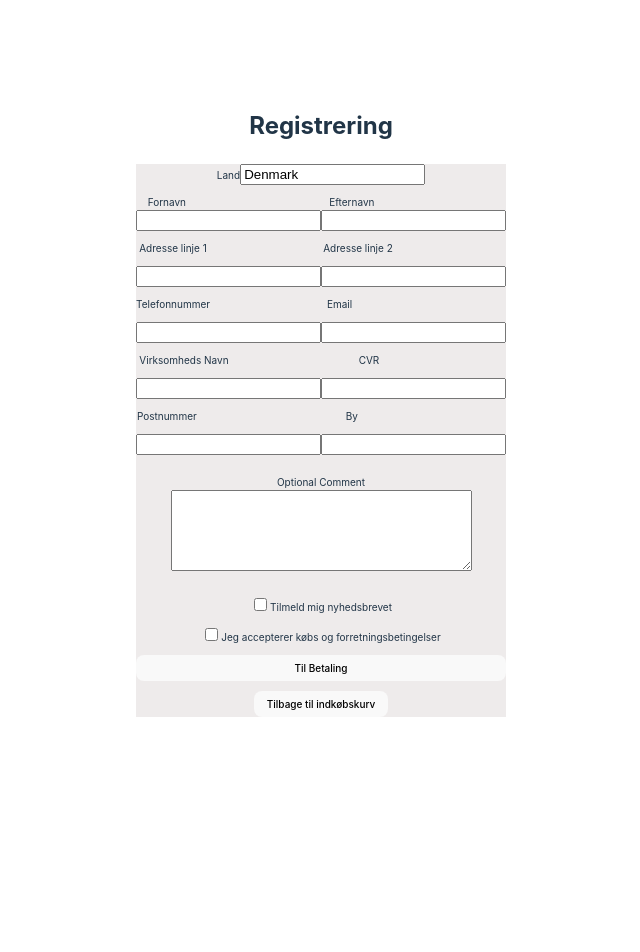
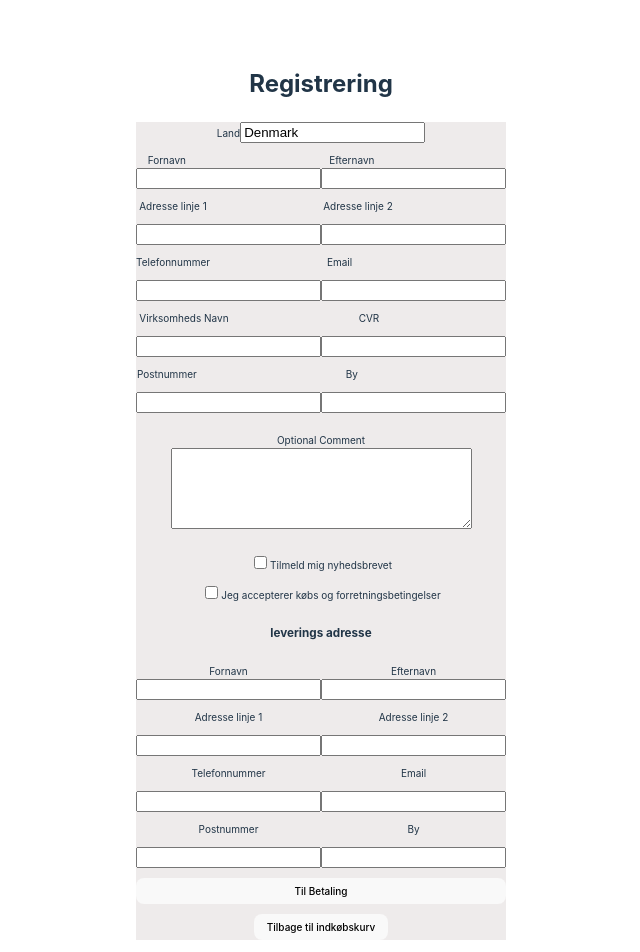
Before and after one commit to Gustavclausen1804/frontend_webtechnology_course, a React (Vite) app: page /checkout in a window 1280 px wide. Shown: the top 952 px of the page, without its empty margins (319-959 px from the left). Before the commit the page ends 800 px from the top, so only its background shows below. Built offline with nearby package versions, Linux system fonts and the light colour scheme; no server answers.

Commit message:
git commit before checkout 22/04

```diff
--- a/src/components/CheckoutForm.tsx
+++ b/src/components/CheckoutForm.tsx
@@ -17,6 +17,7 @@ interface FormData {
   zipCode: string;
   country: string;
 
+  //delivery form
   deliveryCountry: string;
   deliveryFirstName: string;
   deliveryLastName: string;
@@ -24,12 +25,17 @@ interface FormData {
   deliveryaddressLine2: string;
   deliveryZipCode: string;
   deliveryCity: string;
+  deliveryEmail: string;
   deliveryPhone: string;
 
   newsLetter: boolean;
 }
 
 type ZipCode = {
+  nr: string;
+  navn: string;
+};
+type DeliveryZipCode = {
   nr: string;
   navn: string;
 };
@@ -58,6 +64,7 @@ const CheckoutForm: React.FC<any> = (itemList) => {
     deliveryZipCode: '',
     deliveryCity: '',
     deliveryPhone: '',
+    deliveryEmail: '',
 
   });
 
@@ -93,13 +100,20 @@ const CheckoutForm: React.FC<any> = (itemList) => {
 
 
   const [zipCode, setZipCode] = useState("");
+  const [deliveryZipCode, setDeliveryZipCode] = useState("");
+
   const [city, setCity] = useState("");
+  const [deliveryCity, setDeliveryCity] = useState("");
+
   const [validZipCodes, setValidZipCodes] = useState<ZipCode[]>([]);
+  const [validDeliveryZipCodes, setValidDeliveryZipCodes] = useState<DeliveryZipCode[]>([]);
+
   const [term, setTerm] = useState(false);
   const [termError, setTermError ] = useState("")
 
     useEffect(() => {
         getValidZipCodes();
+        getValidDeliveryZipCodes();
     }, []);
 
       // Used ai in the first if, to find the
@@ -121,13 +135,33 @@ const CheckoutForm: React.FC<any> = (itemList) => {
             }
         }
     }
+    function deliveryZipCodeChanged(e : any){
+      var value = e.target.value;
+      if( /^\d{0,4}$/.test(value)){
+          errors.deliveryZipCode = "";
+          setDeliveryZipCode(value);
+          if (value.length == 4){
+              var validDeliveryZipCode = validDeliveryZipCodes.find(z => z.nr == value)
+              if (validDeliveryZipCode){
+                setDeliveryCity(validDeliveryZipCode.navn);
+              }
+              else {
+                  setDeliveryCity("");
+                  errors.deliveryZipCode = "Forkert Post Nummer";
+              }
+          }
+      }
+  }
 
     function cityChange(e : any){
         setCity(e.target.value);
     }
+    function deliveryCityChange(e : any){
+      setDeliveryCity(e.target.value);
+  }
 
     async function getValidZipCodes(){
-        const url = `https://api.dataforsyningen.dk/postnumre`;
+        const url = `https://api.dataforsyningen.dk/postnumr`;
         const response = await fetch(url);
         const zipCodes = (await response.json()) as [{
             nr: string;
@@ -136,6 +170,23 @@ const CheckoutForm: React.FC<any> = (itemList) => {
         }];
         setValidZipCodes(zipCodes);
     }
+
+    //
+
+    //
+
+
+
+    async function getValidDeliveryZipCodes(){
+      const url = `https://api.dataforsyningen.dk/postnumr`;
+      const response = await fetch(url);
+      const deliveryZipCodes = (await response.json()) as [{
+          nr: string;
+          navn: string;
+
+      }];
+      setValidDeliveryZipCodes(deliveryZipCodes);
+  }
 
 
   function sendData(){
@@ -202,6 +253,10 @@ const handleFormSubmit = (e: FormEvent<HTMLFormElement>) => {
     if (!formData.city.trim()) {
       validationErrors.city = 'Postnummer forventet';
     }
+    formData.deliveryCity = deliveryCity;
+    if (!formData.deliveryCity.trim()) {
+      validationErrors.deliveryCity = 'Postnummer forventet';
+    }
 
 
     if (term) {
@@ -231,6 +286,37 @@ const handleFormSubmit = (e: FormEvent<HTMLFormElement>) => {
   };
 
 
+
+  // NEW
+  const InputField: React.FC<{
+    label: string;
+    name: keyof FormData;
+    value: string;
+    onChange: (e: ChangeEvent<HTMLInputElement>) => void;
+    error: string | undefined;
+  }> = ({ label, name, value, onChange, error }) => (
+    <div style={{ display: 'flex', marginBottom: '10px' }}>
+      <div style={{ width: '20%', marginRight: '10px' }}>
+        <label htmlFor={name}>{label}</label>
+      </div>
+      <div style={{ flex: '1' }}>
+        <input type="text" id={name} name={name} value={value} onChange={onChange} />
+        <div>{error && <span>{error}</span>}</div>
+      </div>
+    </div>
+  );
+
+  // Usage:
+
+
+
+
+
+
+
+  // Repeat this for other fields like last name, address line 1, address line 2, phone, email, company name, and VAT.
+
+  // NEW
 
   return (
 
@@ -330,8 +416,8 @@ const handleFormSubmit = (e: FormEvent<HTMLFormElement>) => {
           value={formData.addressLine2}
           onChange={handleInputChange}
         />
-        </div>
-        </div>
+      </div>
+    </div>
 
 
     {/* ----------------------------- Phone and Email ----------------------------- */}
@@ -479,20 +565,20 @@ const handleFormSubmit = (e: FormEvent<HTMLFormElement>) => {
 
         {/*---------------------------------------------------------------*/}
 
-    {/*
-        <h3>leverings adresse</h3>*/}
+    {
+        <h3>leverings adresse</h3>}
 
 
-{/* ----------------------------- deliveryNAMES -----------------------------
+{/* ----------------------------- deliveryNAMES -----------------------------*/}
 
 <div className="deliveryname-fields">
     <div style={{ display: 'flex' }}>
         <div style={{ width: '50%' }}>
-            <label htmlFor="deliveryfirstName">Fornavn</label>
+            <label htmlFor="deliveryFirstName">Fornavn</label>
         </div>
 
         <div style={{ width: '50%' }}>
-            <label htmlFor="deliverylastName">Efternavn</label>
+            <label htmlFor="deliveryLastName">Efternavn</label>
         </div>
     </div>
 
@@ -500,8 +586,8 @@ const handleFormSubmit = (e: FormEvent<HTMLFormElement>) => {
         <div style={{ width: '50%' }}>
             <input
                 type="text"
-                id="deliveryfirstName"
-                name="deliveryfirstName"
+                id="deliveryFirstName"
+                name="deliveryFirstName"
                 value={formData.deliveryFirstName}
                 onChange={handleInputChange}
             />
@@ -513,8 +599,8 @@ const handleFormSubmit = (e: FormEvent<HTMLFormElement>) => {
         <div style={{ width: '50%' }}>
             <input
                 type="text"
-                id="deliverylastName"
-                name="deliverylastName"
+                id="deliveryLastName"
+                name="deliveryLastName"
                 value={formData.deliveryLastName}
                 onChange={handleInputChange}
             />
@@ -526,7 +612,7 @@ const handleFormSubmit = (e: FormEvent<HTMLFormElement>) => {
 </div>
 
 
-    {/* ----------------------------- ADDRESSES -----------------------------
+    {/* ----------------------------- ADDRESSES -----------------------------*/}
 
     <div style={{ display: 'flex' }}>
       <div style={{ width: '50%' }}>
@@ -561,7 +647,7 @@ const handleFormSubmit = (e: FormEvent<HTMLFormElement>) => {
         </div>
       </div>
 
-    {/* ----------------------------- Phone and Email -----------------------------
+    {/* ----------------------------- Phone and Email -----------------------------*/}
 
     <div style={{ display: 'flex' }}>
       <div style={{ width: '50%' }}>
@@ -575,8 +661,8 @@ const handleFormSubmit = (e: FormEvent<HTMLFormElement>) => {
       <div style={{ display: 'flex' }}>
         <div style={{ width: '50%' }}>
         <input
-          type="text"
-          name="deliveryphone"
+          type="deliveryPhone"
+          name="deliveryPhone"
           value={formData.deliveryPhone}
           onChange={handleInputChange}
         />
@@ -588,19 +674,19 @@ const handleFormSubmit = (e: FormEvent<HTMLFormElement>) => {
       <div style={{ width: '50%' }}>
 
         <input
-          type="deliveryemail"
-          name="deliveryemail"
-          value={formData.email}
+          type="deliveryEmail"
+          name="deliveryEmail"
+          value={formData.deliveryEmail}
           onChange={handleInputChange}
         />
         <div>
-        {errors.email && <span>{errors.email}</span>}
+        {errors.deliveryEmail && <span>{errors.deliveryEmail}</span>}
         </div>
       </div>
       </div>
 
 
-        {/* ----------------------------- ZipCode and City -----------------------------
+        {/* ----------------------------- ZipCode and City -----------------------------*/}
       <div style={{ display: 'flex' }}>
               <div style={{ width: '50%' }}>
                 <label>Postnummer</label>
@@ -613,22 +699,22 @@ const handleFormSubmit = (e: FormEvent<HTMLFormElement>) => {
 
         <div style={{ display: 'flex' }}>
           <div style={{ width: '50%' }}>
-            <input type="text"value={zipCode} onChange={zipCodeChanged} ></input>
+            <input type="text"value={deliveryZipCode} onChange={deliveryZipCodeChanged} ></input>
             <div>
-              {errors.zipCode && <span>{errors.zipCode}</span>}
+              {errors.deliveryZipCode && <span>{errors.deliveryZipCode}</span>}
             </div>
           </div>
 
 
           <div style={{ width: '50%' }}>
-            <input id="deliverycity" type="text" value={city} onChange={cityChange} ></input>
+            <input id="deliveryCity" type="text" value={deliveryCity} onChange={deliveryCityChange} ></input>
             <div>
-              {errors.city && <span>{errors.city}</span>}
+              {errors.deliveryCity && <span>{errors.deliveryCity}</span>}
             </div>
           </div>
         </div>
 
-*/}
+
 
       <button type="submit">
         Til Betaling
--- a/src/components/DeliveryForm.tsx
+++ b/src/components/DeliveryForm.tsx
@@ -86,6 +86,10 @@ const CheckoutForm: React.FC = () => {
         }];
         setValidZipCodes(zipCodes.map(({ nr }) => nr));
     }
+
+    //
+
+    //
 
     async function getCity(zipCode: string){
       const url = `https://api.dataforsyningen.dk/postnumre/he/${zipCode}`;
```
Also changed, not shown: src/AntalBox.tsx (+64 -0 lines).
